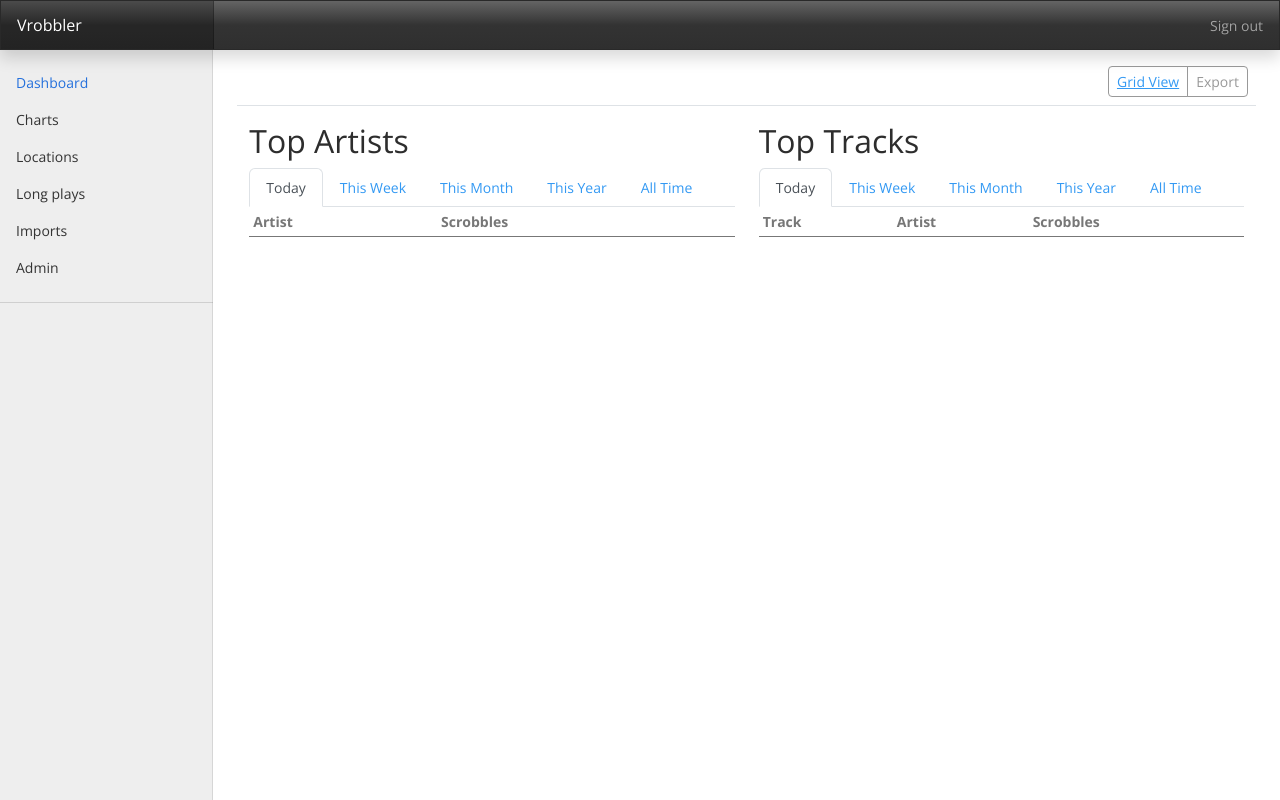
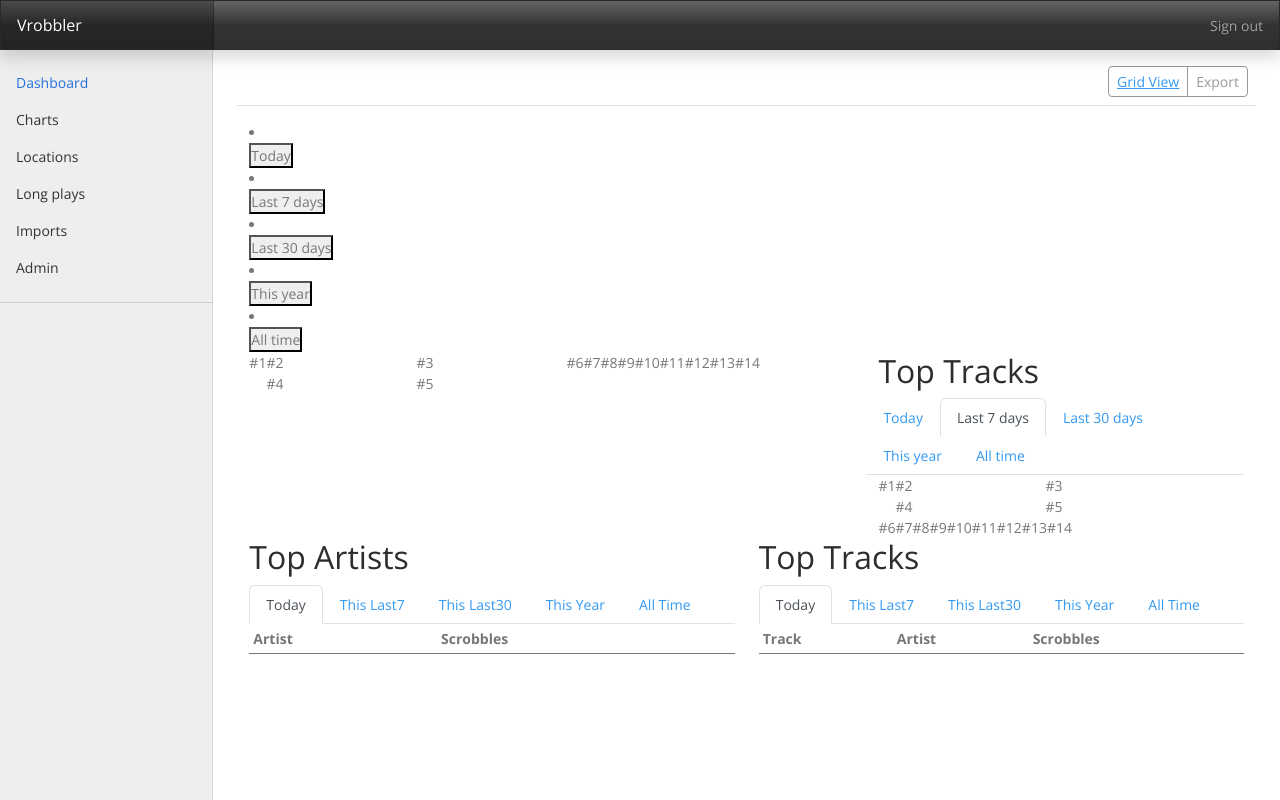
Before and after one commit to powellc/vrobbler, a Django app: page /charts/ in a window 1280 px wide. Run offline with Django 3.2, Linux system fonts and the light colour scheme; a user stored in the database is signed in; tables that the repository leaves empty hold one stand-in row (values such as "Sample post"); data that the repository does not hold is empty; parts of the project's set-up code (start-up, migrations or seed data) failed here and were passed over; some libraries are stand-ins or nearby versions.

Commit message:
[views] Move elaborate charts to the charts page

```diff
--- a/vrobbler/apps/scrobbles/views.py
+++ b/vrobbler/apps/scrobbles/views.py
@@ -664,6 +664,33 @@
                 ),
                 "all": live_charts(**track_params, limit=limit),
             }
+
+            limit = 14
+            artist = {"user": user, "media_type": "Artist", "limit": limit}
+            # This is weird. They don't display properly as QuerySets, so we cast to lists
+            context_data["chart_keys"] = {
+                "today": "Today",
+                "last7": "Last 7 days",
+                "last30": "Last 30 days",
+                "year": "This year",
+                "all": "All time",
+            }
+            context_data["current_artist_charts"] = {
+                "today": list(live_charts(**artist, chart_period="today")),
+                "last7": list(live_charts(**artist, chart_period="last7")),
+                "last30": list(live_charts(**artist, chart_period="last30")),
+                "year": list(live_charts(**artist, chart_period="year")),
+                "all": list(live_charts(**artist)),
+            }
+
+            track = {"user": user, "media_type": "Track", "limit": limit}
+            context_data["current_track_charts"] = {
+                "today": list(live_charts(**track, chart_period="today")),
+                "last7": list(live_charts(**track, chart_period="last7")),
+                "last30": list(live_charts(**track, chart_period="last30")),
+                "year": list(live_charts(**track, chart_period="year")),
+                "all": list(live_charts(**track)),
+            }
             return context_data
 
         # Date provided, lookup past charts, returning nothing if it's now or in the future.
--- a/vrobbler/templates/scrobbles/chart_index.html
+++ b/vrobbler/templates/scrobbles/chart_index.html
@@ -3,6 +3,11 @@
 {% block title %}{{name}}{% endblock %}
 
 {% block lists %}
+
+<div "calss="row>
+    {% include "scrobbles/_top_charts.html" %}
+</div>
+
 <div class="row">
     {% if artist_charts %}
     <div class="col-md">
```
Also changed, not shown: vrobbler/templates/scrobbles/scrobble_list.html (+3 -8 lines).
